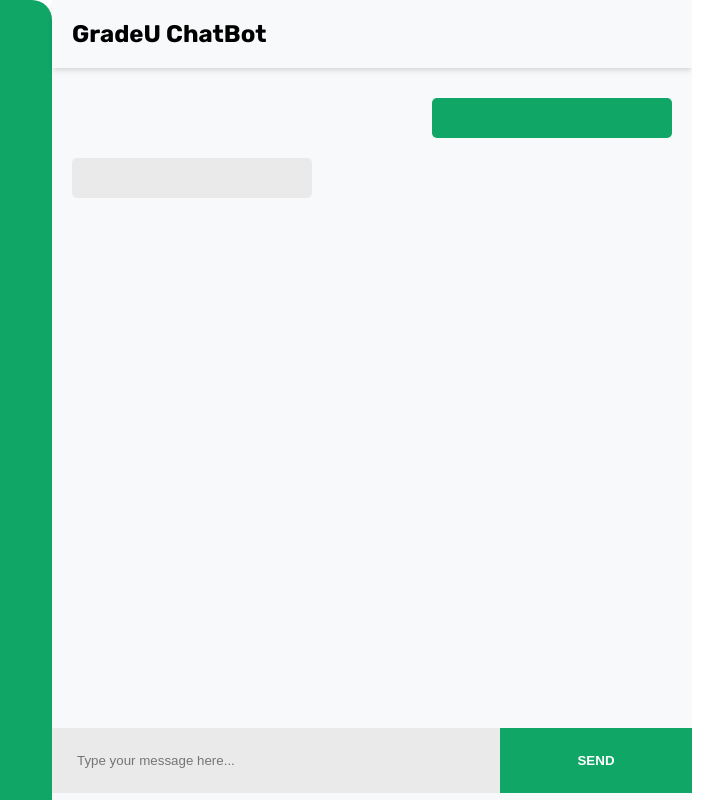
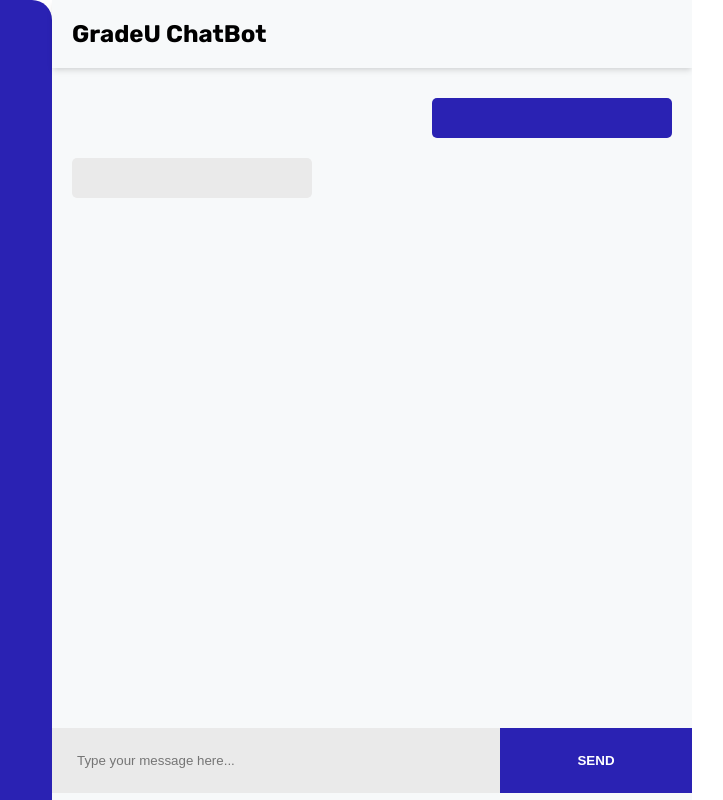
Before and after one commit to Jamiu-Tijani/GradeUp_ChatBot, a Flask app: page /home in a window 1280 px wide. Shown: the whole page, without its empty margins (332-1055 px from the left). Run offline with Flask 2, Linux system fonts and the light colour scheme; parts of the project's set-up code (start-up, migrations or seed data) failed here and were passed over.

Commit message:
changes primary color :tada:

```diff
--- a/templates/assets/css/style.css
+++ b/templates/assets/css/style.css
@@ -54,7 +54,7 @@
 }
 
 .feeds {
-  background: #0fa666;
+  background: #2A22B3;
   border-top-right-radius: 2rem;
 }
 
@@ -109,7 +109,7 @@
 }
 
 .chat__screen .main__chat-screen .user__block {
-  background: #0fa666;
+  background: #2A22B3;
   color: #ffffff;
   -webkit-box-pack: end;
       -ms-flex-pack: end;
@@ -135,7 +135,7 @@
 .chat__screen .user-input-field form button {
   border: none;
   color: #ffffff;
-  background: #0fa666;
+  background: #2A22B3;
   cursor: pointer;
   font-weight: bold;
   outline: none;
--- a/templates/assets/css/style.scss
+++ b/templates/assets/css/style.scss
@@ -3,7 +3,7 @@
 
 // Colors
 $bg-color: #f7f9fa;
-$primary: #0fa666;
+$primary: #2A22B3;
 $secondary: #209269;
 $black: #333333;
 $white: #ffffff;
```
